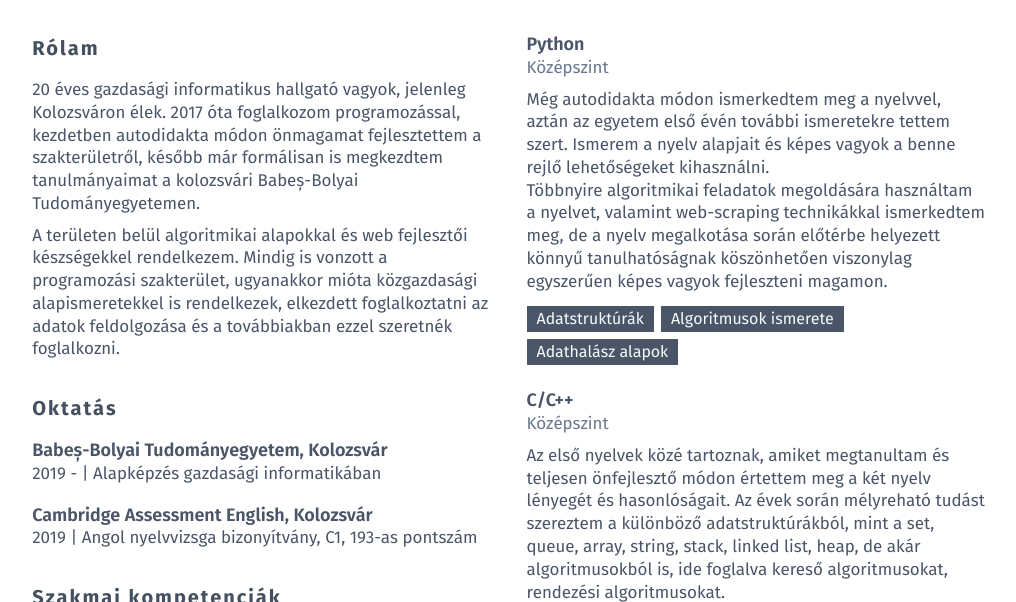
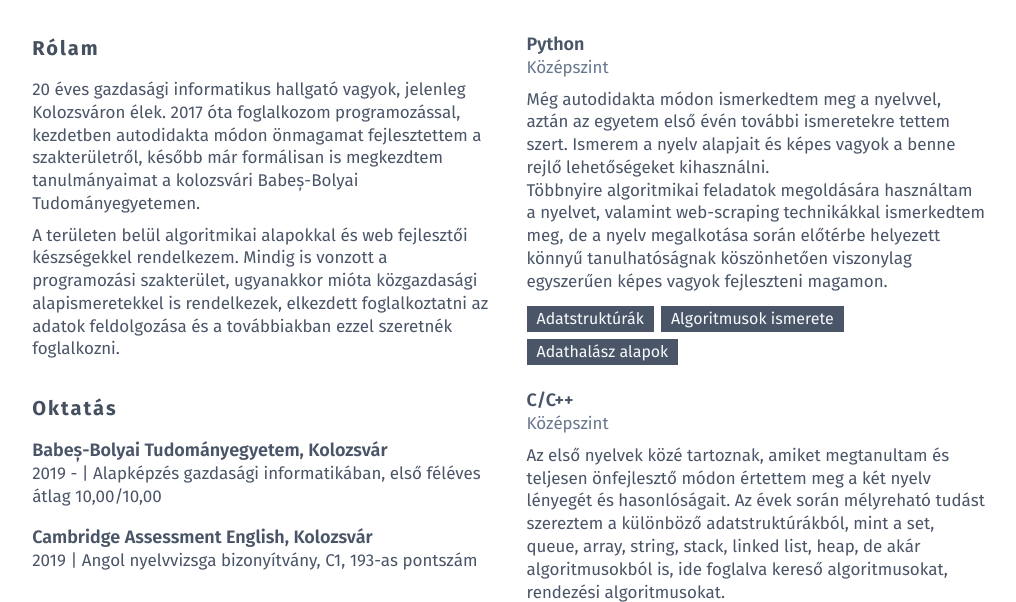
Before and after one commit to rockdonald2/Resume, a plain HTML site: page hungarian/index.html in a window 1280 px wide. Shown: the part 148-750 px from the top of the page, without its empty margins (131-1147 px from the left). Drawn offline with Linux system fonts and the light colour scheme; a web font is replaced by a local one.

Commit message:
2020.06.27

```diff
--- a/hungarian/index.html
+++ b/hungarian/index.html
@@ -84,7 +84,7 @@
                     Babeș-Bolyai Tudományegyetem, Kolozsvár
                   </h3>
                   <p class="leading-normal text-md text-gray-700">
-                    2019 - | Alapképzés gazdasági informatikában
+                    2019 - | Alapképzés gazdasági informatikában, első féléves átlag 10,00/10,00
                   </p>
                 </header>
               </section>
```
Also changed, not shown: docs/index.html (+1 -1 lines).
